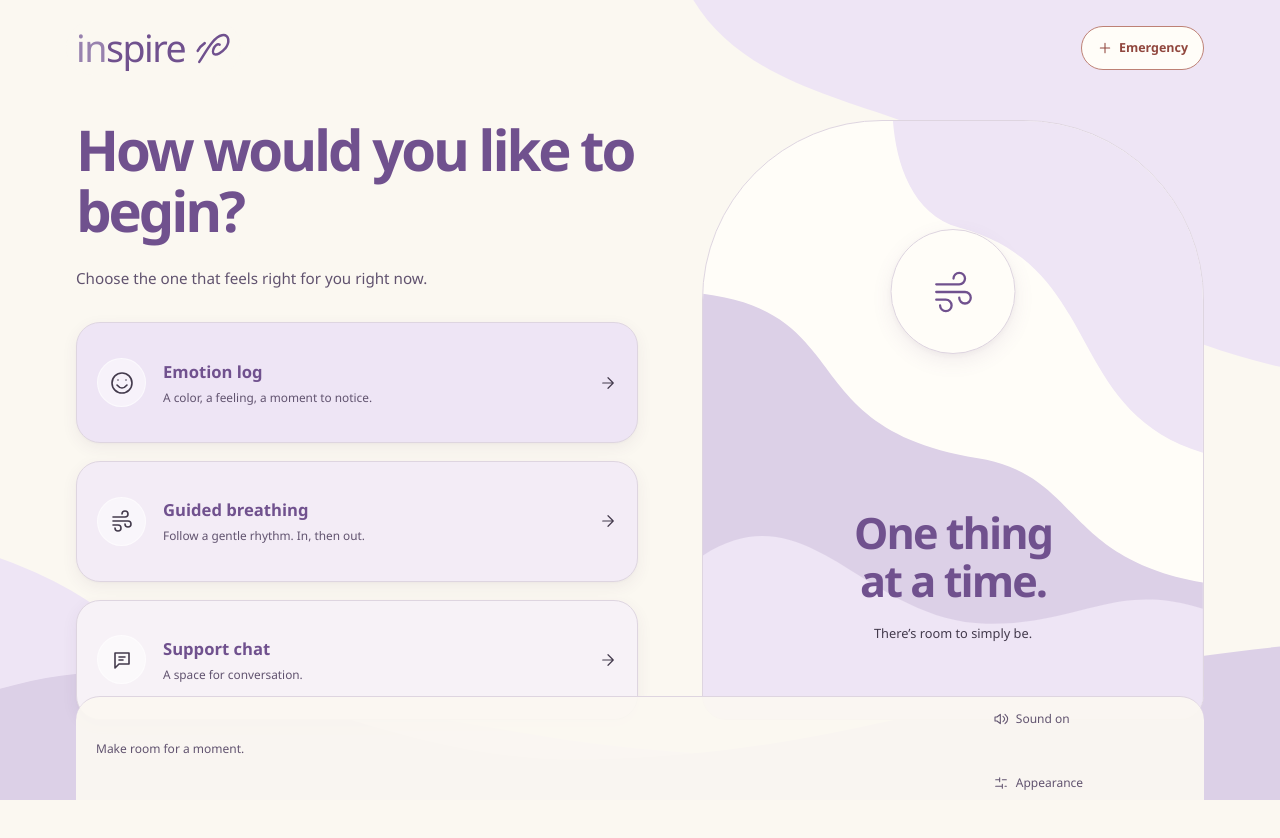
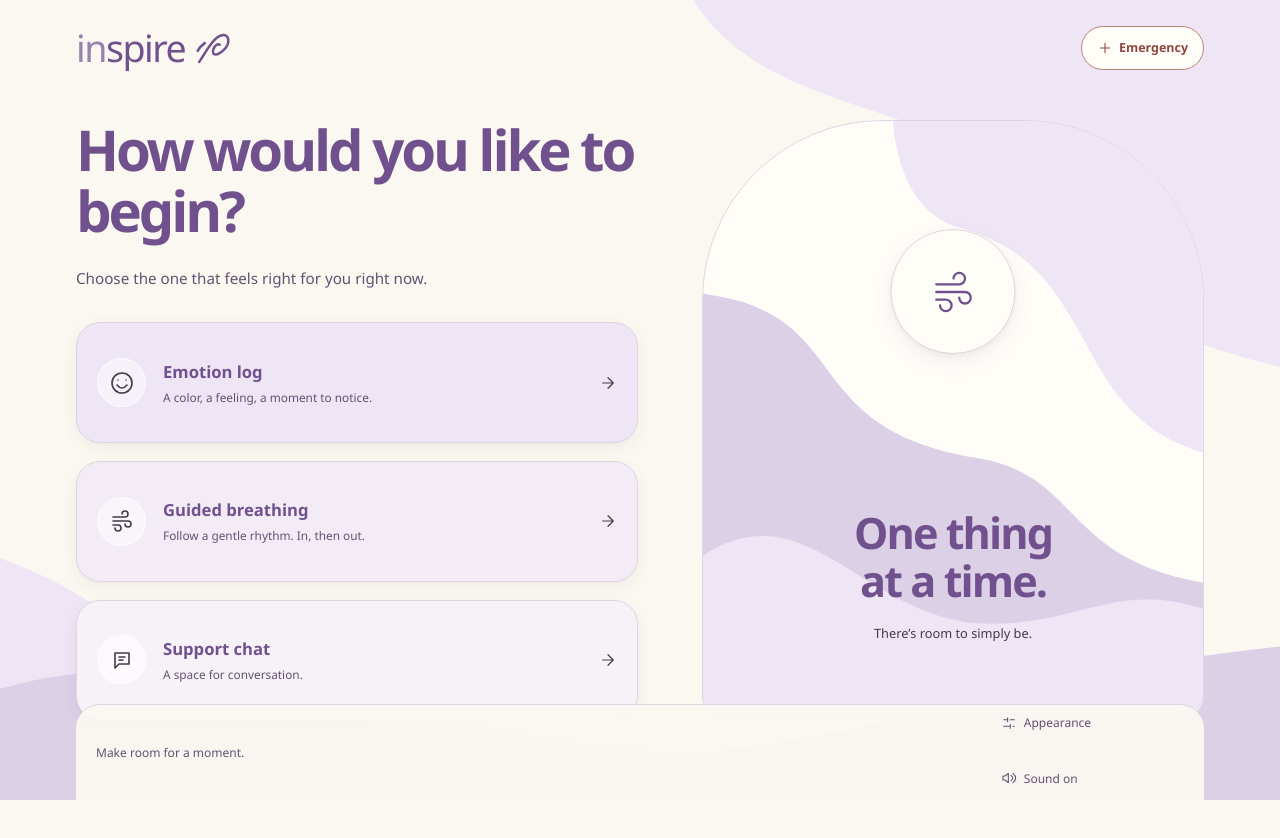
Before and after one commit to jclee2044/mental-health-app, a Vue app in the folder frontend/: page / in a window 1280 px wide. Shown: the top 838 px of the page. Built offline with nearby package versions, Linux system fonts and the light colour scheme.

Commit message:
fix: reorder footer controls and tighten spacing

```diff
--- a/frontend/src/App.vue
+++ b/frontend/src/App.vue
@@ -76,8 +76,8 @@ onUnmounted(() => { clearTimeout(splashTimer); window.removeEventListener('hashc
     <footer class="site-footer">
       <span class="footer-wordmark">Make room for a moment.</span>
       <nav aria-label="Secondary navigation">
+        <button @click="openSheet('appearance')"><AppIcon name="sliders" /> Appearance</button>
         <span ref="soundSlot" class="sound-control-slot"><SoundToggle v-if="!sheet" /></span>
-        <button @click="openSheet('appearance')"><AppIcon name="sliders" /> Appearance</button>
       </nav>
     </footer>
     <ModalSheet v-if="sheet" :title="sheet === 'emergency' ? 'Emergency & crisis support' : 'Make it yours'" :emergency="sheet === 'emergency'" @close="sheet = null" @emergency="openEmergency">
--- a/frontend/src/styles.css
+++ b/frontend/src/styles.css
@@ -199,7 +199,8 @@ input::placeholder, textarea::placeholder { color: var(--muted); opacity: 1; }
 
 /* Sound sits in the footer flow beside Appearance. Dialogs mirror its slot. */
 .site-footer { position: sticky; bottom: 0; z-index: 5; padding-bottom: env(safe-area-inset-bottom); }
-.sound-control-slot { display: inline-flex; flex: 0 0 100px; min-height: 44px; align-items: center; }
+.site-footer nav { gap: 16px; }
+.sound-control-slot { display: inline-flex; flex: 0 0 84px; min-height: 44px; align-items: center; }
 .app-sound-control, .site-footer .app-sound-control { min-height: 44px; padding: 8px 0; background: none; display: inline-flex; gap: 7px; align-items: center; color: inherit; font: inherit; white-space: nowrap; }
 .app-sound-control .icon, .site-footer .app-sound-control .icon { width: 16px; height: 16px; }
 .app-sound-control:hover { text-decoration: underline; text-underline-offset: 4px; }
```
Also changed, not shown: 3 other files (tests, documents, lock files or other folders).
